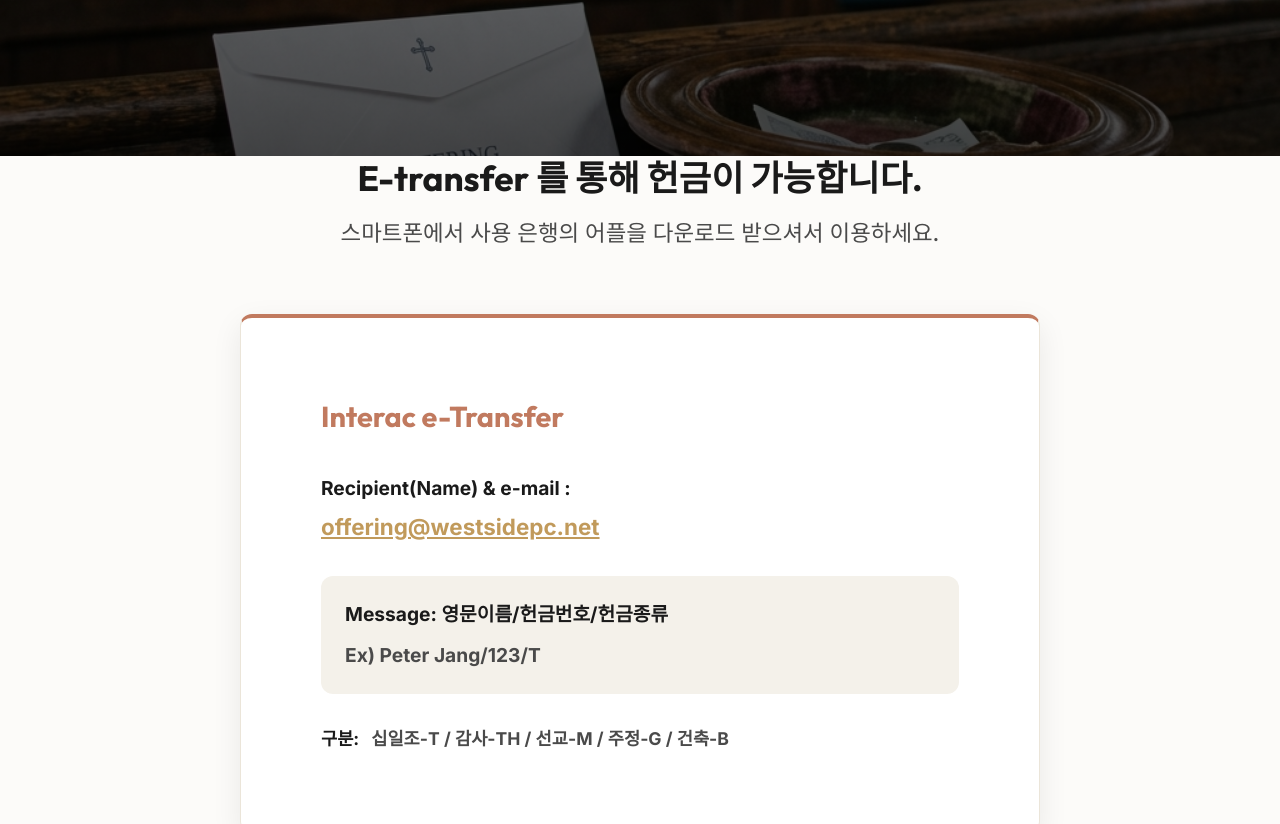
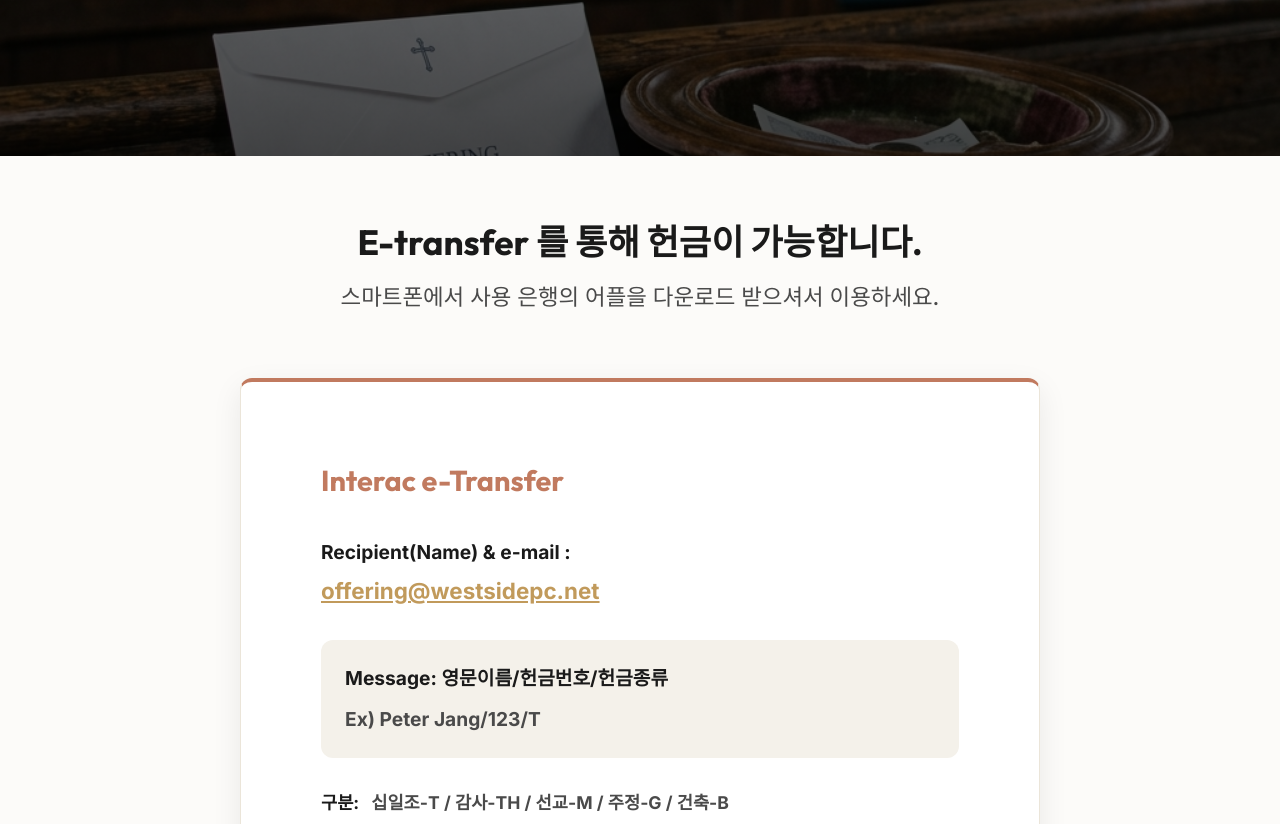
Before and after one commit to kyuhlee1984-design/church-site-nextjs-template, a Next.js app: page /offering in a window 1280 px wide. Shown: the part 396-1220 px from the top of the page. Built offline with nearby package versions, Linux system fonts and the light colour scheme; a web font is replaced by a local one.

Commit message:
style: add margin below offering hero banner

```diff
--- a/app/(pages)/offering/page.tsx
+++ b/app/(pages)/offering/page.tsx
@@ -44,7 +44,7 @@ export default function Give() {
                 </div>
             </section>
 
-            <section className="container">
+            <section className="container" style={{ marginTop: "4rem", marginBottom: "4rem" }}>
                 <div className="content-wrapper" style={{ maxWidth: "800px", margin: "0 auto" }}>
                     <div className="text-center mb-2xl">
                         <h2 className="mb-md" style={{ fontSize: "clamp(1.5rem, 4vw, 2.2rem)", fontWeight: "bold" }}>
```
